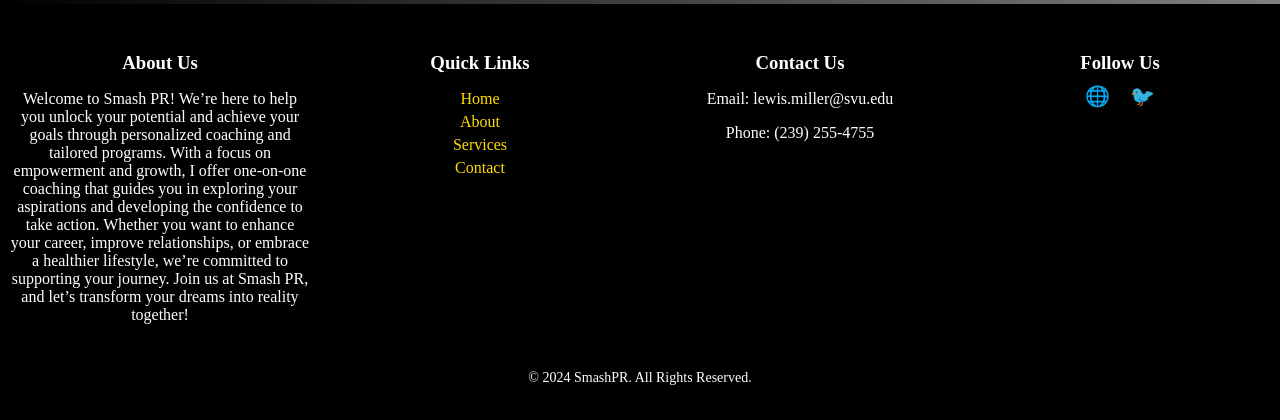
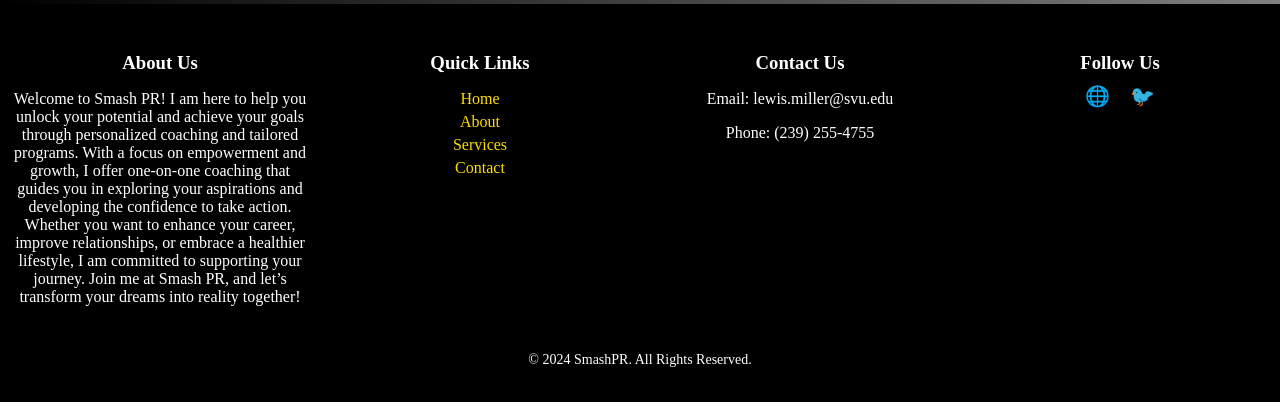
Before and after one commit to lewieville-br/lewieville-br.github.io, a plain HTML site: page main.html in a window 1280 px wide. Shown: the part 2441-2861 px from the top of the page. Drawn offline with nearby package versions, Linux system fonts and the light colour scheme.

Commit message:
Update main.html

```diff
--- a/main.html
+++ b/main.html
@@ -70,11 +70,11 @@
         <div class="footer-section">
             <h3>About Us</h3>
             <p>
-            Welcome to Smash PR! We’re here to help you unlock your potential and achieve your goals through personalized coaching and tailored programs.
+            Welcome to Smash PR! I am here to help you unlock your potential and achieve your goals through personalized coaching and tailored programs.
 
-            With a focus on empowerment and growth, I offer one-on-one coaching that guides you in exploring your aspirations and developing the confidence to take action. Whether you want to enhance your career, improve relationships, or embrace a healthier lifestyle, we’re committed to supporting your journey.
+            With a focus on empowerment and growth, I offer one-on-one coaching that guides you in exploring your aspirations and developing the confidence to take action. Whether you want to enhance your career, improve relationships, or embrace a healthier lifestyle, I am committed to supporting your journey.
 
-            Join us at Smash PR, and let’s transform your dreams into reality together!</p>
+            Join me at Smash PR, and let’s transform your dreams into reality together!</p>
         </div>
         <div class="footer-section">
             <h3>Quick Links</h3>
```
